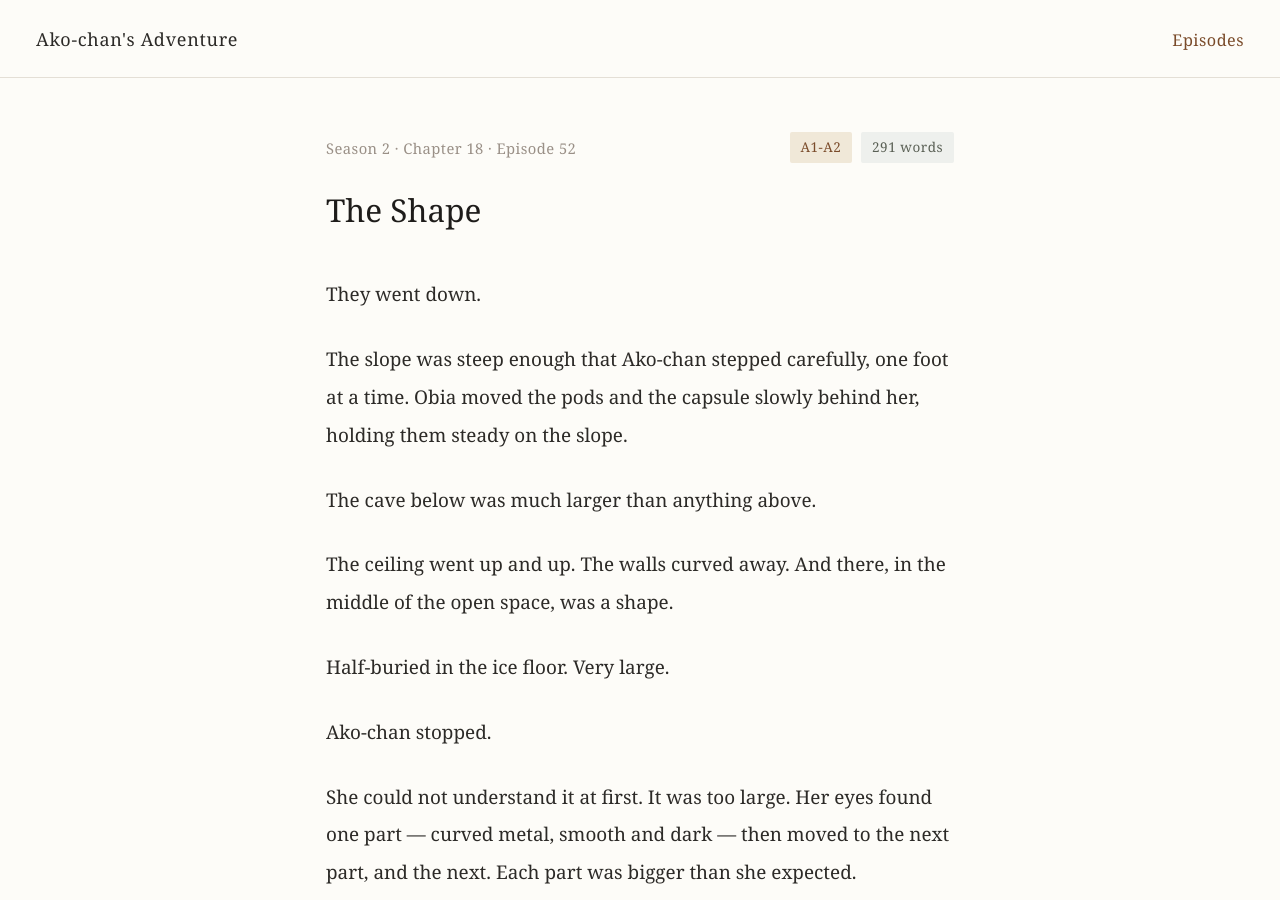
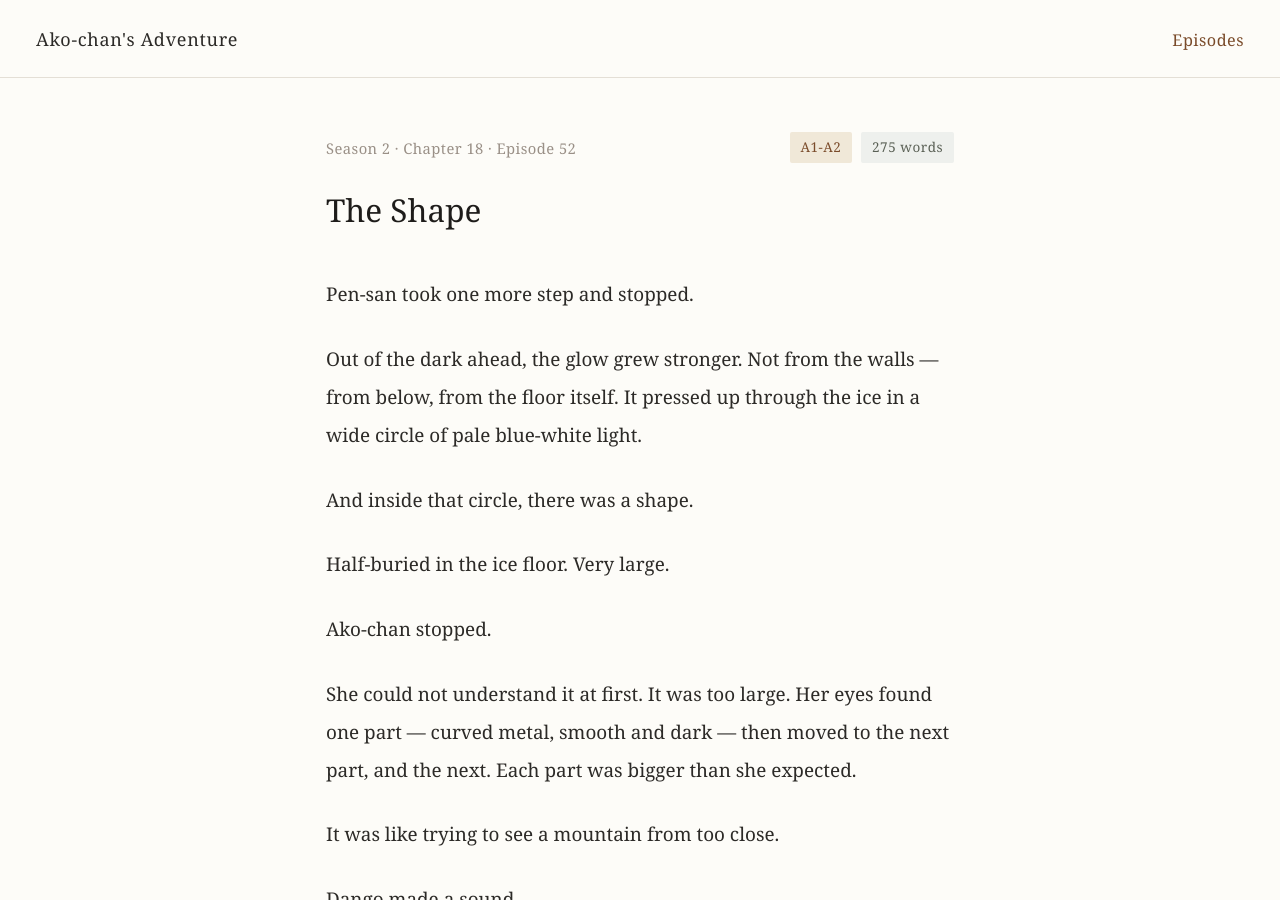
Before and after one commit to morisaki-yuichi/ako-chans-adventure, a Jekyll site: the page built from season2/chapter18/ep052.md, in a window 1280 px wide and 900 px high. Built offline with Jekyll 4.4.1, drawn with Linux system fonts in a browser that asks for light colours.

Commit message:
Fix Ep52 — open directly from Ep51 (no down-slope, shape revealed in the glow)

```diff
--- a/season2/chapter18/ep052.md
+++ b/season2/chapter18/ep052.md
@@ -5,20 +5,18 @@ season: 2
 chapter: 18
 episode: 52
 level: A1-A2
-word_count: 291
+word_count: 275
 story_day: 40
 prev_ep: /season2/chapter18/ep051/
 next_ep: /season2/chapter18/ep053/
 permalink: /season2/chapter18/ep052/
 ---
 
-They went down.
+Pen-san took one more step and stopped.
 
-The slope was steep enough that Ako-chan stepped carefully, one foot at a time. Obia moved the pods and the capsule slowly behind her, holding them steady on the slope.
+Out of the dark ahead, the glow grew stronger. Not from the walls — from below, from the floor itself. It pressed up through the ice in a wide circle of pale blue-white light.
 
-The cave below was much larger than anything above.
-
-The ceiling went up and up. The walls curved away. And there, in the middle of the open space, was a shape.
+And inside that circle, there was a shape.
 
 Half-buried in the ice floor. Very large.
 
```
